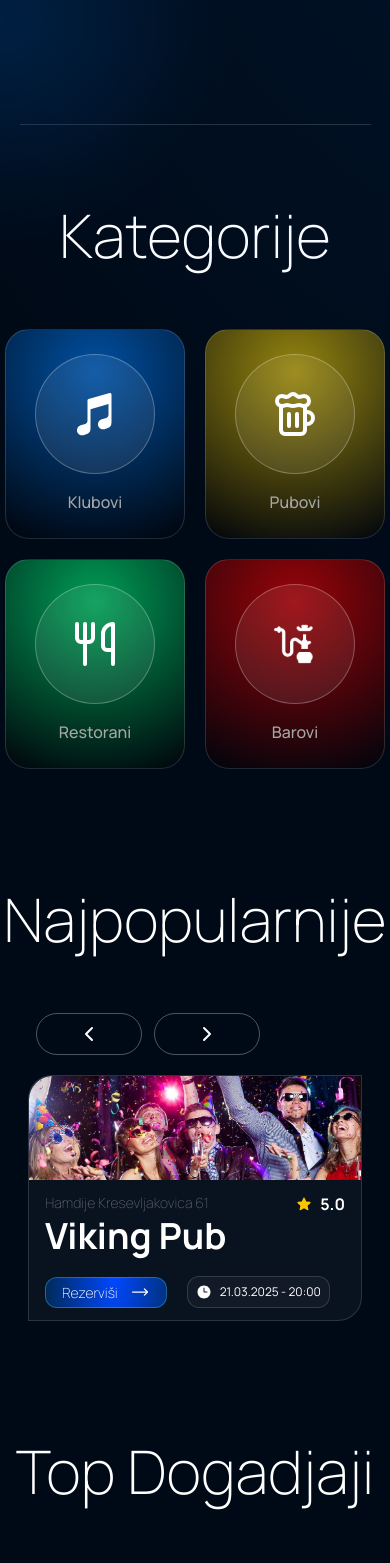
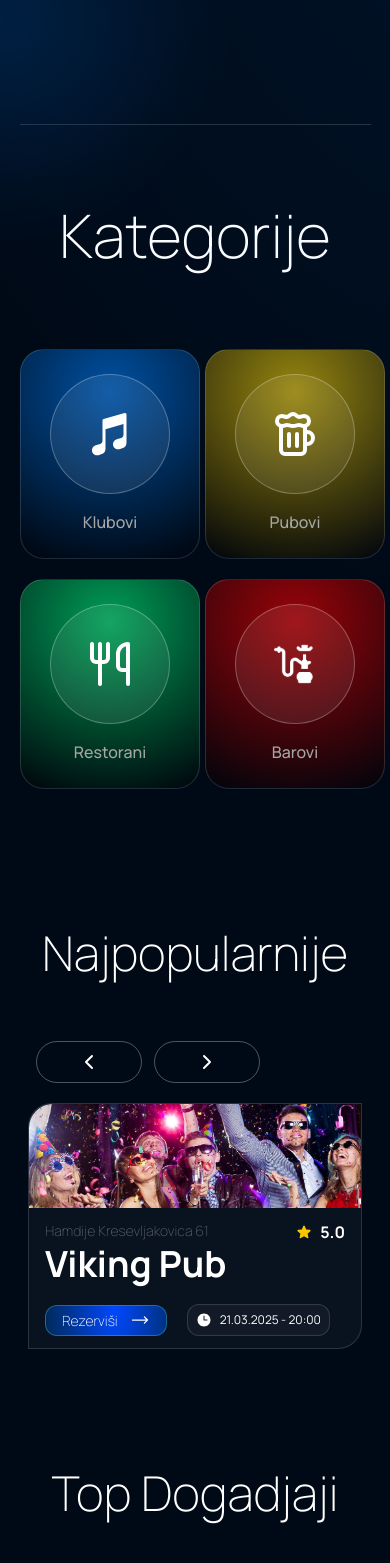
Before and after one commit to jasonkaiser/gdje-izlazimo, a Next.js app in the folder frontend/: page / in a window 390 px wide. Shown: the part 710-2273 px from the top of the page. Built offline with nearby package versions, Linux system fonts and the light colour scheme.

Commit message:
carosuel / cards

```diff
--- a/frontend/app/page.js
+++ b/frontend/app/page.js
@@ -174,7 +174,7 @@ export default function Home() {
           Kategorije
         </h3>
 
-        <div className="grid grid-cols-2 sm:grid-cols-2 md:grid-cols-3 lg:grid-cols-4 gap-5 md:gap-10 max-sm:place-self-center">
+        <div className="grid grid-cols-2 sm:grid-cols-2 md:grid-cols-3 lg:grid-cols-4 gap-5 md:gap-10 max-sm:place-self-center p-5">
           {categories.map((cat) => (
             <div
               key={cat.name}
@@ -194,7 +194,7 @@ export default function Home() {
 
       {/* Popular Section */}
     <section className="w-full max-sm:place-self-center max-w-7xl xl:ml-30 mt-30 mb-10">
-      <h3 className="text-6xl font-extralight text-white mb-16 text-center md:text-left">
+      <h3 className="text-6xl font-extralight text-white mb-16 text-center md:text-left max-sm:text-5xl">
         Najpopularnije
       </h3>
     <VenueCarousel />
@@ -205,7 +205,7 @@ export default function Home() {
 
       {/* Popular Section */}
     <section className="w-full max-sm:place-self-center max-w-7xl xl:ml-30 mt-30 mb-10">
-      <h3 className="text-6xl font-extralight text-white mb-16 text-center md:text-left">
+      <h3 className="text-6xl font-extralight text-white mb-16 text-center md:text-left max-sm:text-5xl">
         Top Dogadjaji
       </h3>
 
```
